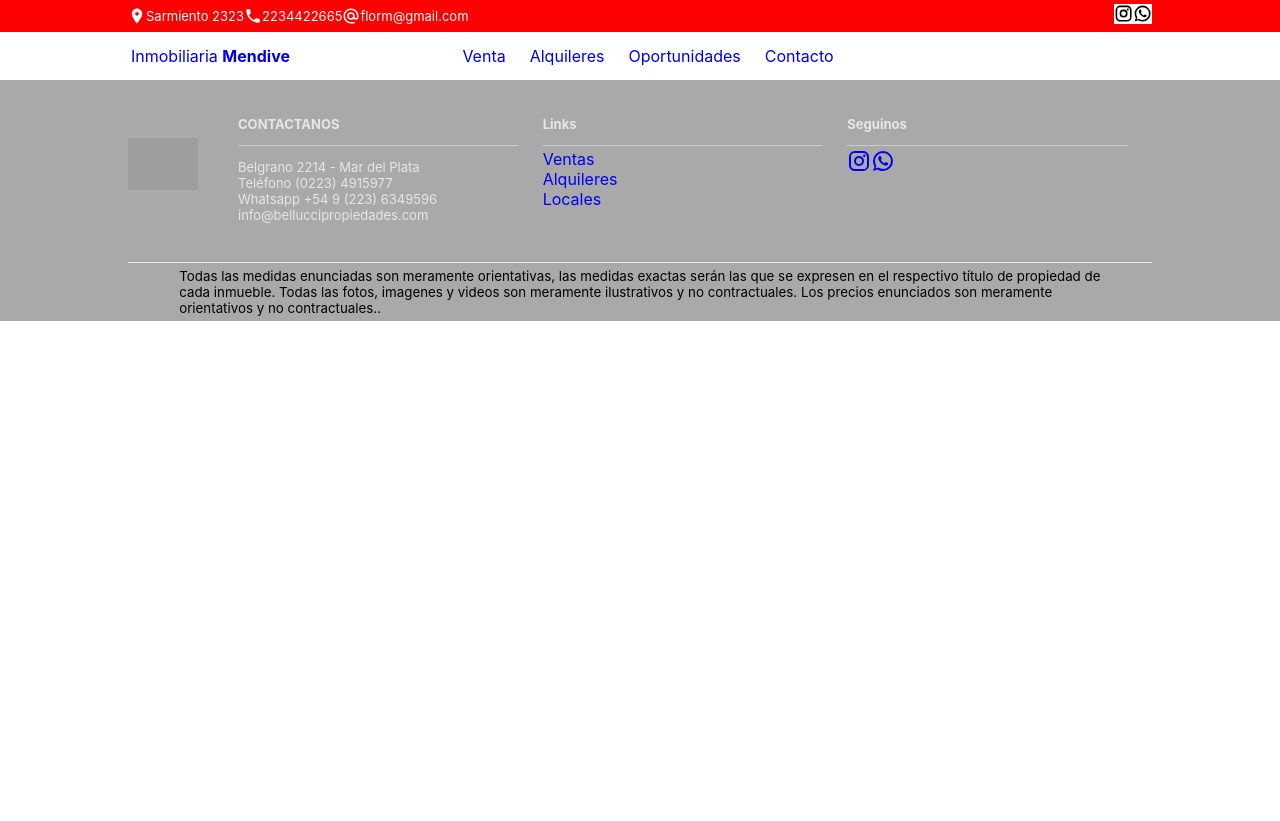
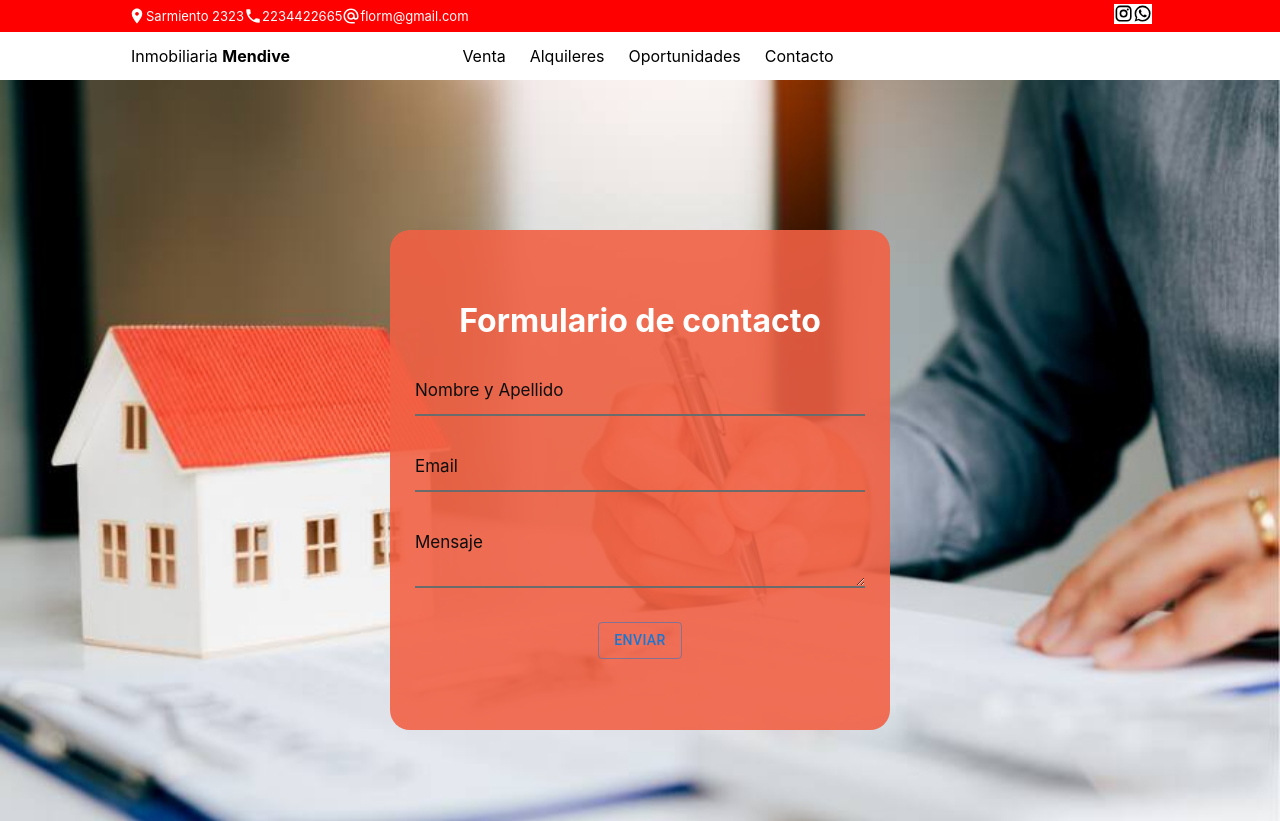
Before and after one commit to fmarcos38/Proyecto-Inmobiliaria-2, a React (Create React App) app: page /contacto in a window 1280 px wide. Shown: the top 821 px of the page. Before the commit the page ends 800 px from the top, so only its background shows below. Built offline with nearby package versions, Linux system fonts and the light colour scheme; grey boxes are pictures that could not be loaded.

Commit message:
form contact

```diff
--- a/package.json
+++ b/package.json
@@ -10,6 +10,8 @@
     "@testing-library/jest-dom": "^5.17.0",
     "@testing-library/react": "^13.4.0",
     "@testing-library/user-event": "^13.5.0",
+    "dotenv": "^16.4.5",
+    "emailjs-com": "^3.2.0",
     "react": "^18.2.0",
     "react-dom": "^18.2.0",
     "react-redux": "^9.1.2",
--- a/src/App.js
+++ b/src/App.js
@@ -7,6 +7,8 @@ import Card from './components/Card';
 import DetalleProp from './pages/DetallePropiedad';
 import PropsVenta from './pages/PropsVenta';
 import PropsAlquiler from './pages/PropsAlquiler';
+import Contactanos from './pages/Contactanos';
+import Nosotros from './pages/Nosotros';
 
 function App() {
   return (
@@ -19,8 +21,8 @@ function App() {
         <Route path='/detalle/:id' element={<DetalleProp/>}/>
         <Route path='/venta' element={<PropsVenta/>} />
         <Route path='/alquiler' element={<PropsAlquiler/>} />
-        {/*<Route path='/nosotros' element={<Nosotros/>} />
-        <Route path='/contacto' element={<ContactForm/>} /> */}
+        <Route path='/nosotros' element={<Nosotros/>} />
+        <Route path='/contacto' element={<Contactanos/>} />
 
         {/* rutas para el desarrollador */}
         <Route path='/card' element={<Card/>}/>
--- /dev/null
+++ b/src/components/FormularioContacto/index.jsx
@@ -0,0 +1,51 @@
+import React, { useRef  } from 'react';
+import emailjs from 'emailjs-com';
+import './styles.css';
+
+import Button from '@mui/material/Button';
+
+
+const FormularioContacto = () => {
+
+    const form = useRef();
+
+    const sendEmail = (e) => {
+        e.preventDefault();
+
+        emailjs.sendForm('service_s3ri20f', 'template_b41v11l', form.current, 'N02Ckz93ExVB6IuAS')
+            .then((result) => {
+                console.log(result.text);
+            }, (error) => {
+                console.log(error.text);
+            });
+    };
+
+    return (
+        <>
+            <form ref={form} onSubmit={sendEmail} className='cont-formulario'>
+                <div className='div-cont-form'>
+                    <h1>Formulario de contacto</h1>
+                    <div class="form__group field">
+                        <input required class="form__field" placeholder="Name" type="text" name='user_name' />
+                        <label class="form__label" for="name">Nombre y Apellido</label>
+                    </div>
+
+                    <div class="form__group field">
+                        <input required class="form__field" placeholder="Name" type="email" name="user_email" />
+                        <label class="form__label" for="name">Email</label>
+                    </div>
+
+                    <div class="form__group field">
+                        <textarea required class="form__field textarea-form-contacto" placeholder="Name" name="message" />
+                        <label class="form__label" for="name">Mensaje</label>
+                    </div>
+                    <div className='btn-enviar-contacto'>
+                        <Button variant="outlined" type="submit" >Enviar</Button>
+                    </div>
+                </div>
+            </form>
+        </>
+    );
+};
+
+export default FormularioContacto;
--- /dev/null
+++ b/src/components/FormularioContacto/styles.css
@@ -0,0 +1,97 @@
+.cont-formulario {
+    display: flex;
+    justify-content: center;
+    align-items: center;
+    width: 100%;
+    height: auto;
+}
+.div-cont-form {
+    display: flex;
+    flex-direction: column;
+    justify-content: center;
+    align-items: center;
+    width: 500px;
+    height: 500px;
+    color: #fff;
+    background-color: rgba(242, 97, 68, 0.893);
+    border-radius: 20px;
+}
+.div-cont-form h1 {
+    margin: 0;
+}
+.form__group {
+    position: relative;
+    padding: 20px 0 0;
+    width: 90%;
+    margin-top: 20px;
+}
+.form__field {
+    font-family: inherit;
+    width: 100%;
+    border: none;
+    border-bottom: 2px solid #6b6b6b;
+    outline: 0;
+    font-size: 17px;
+    color: #fff;
+    padding: 7px 0;
+    background: transparent;
+    transition: border-color 0.2s;
+}
+.form__field::placeholder {
+    color: transparent;
+}
+.form__field:placeholder-shown~.form__label {
+    font-size: 17px;
+    cursor: text;
+    top: 20px;
+}
+.form__label {
+    position: absolute;
+    top: 0;
+    display: block;
+    transition: 0.2s;
+    font-size: 17px;
+    color: #0d0d0d;
+    pointer-events: none;
+}
+.form__field:focus {
+    padding-bottom: 6px;
+    font-weight: 700;
+    border-width: 3px;
+    border-image: linear-gradient(to right, #faf9fb, #212021);
+    border-image-slice: 1;
+}
+.form__field:focus~.form__label {
+    position: absolute;
+    top: 0;
+    display: block;
+    transition: 0.2s;
+    font-size: 17px;
+    color: #070707;
+    font-weight: 700;
+}
+/* reset input */
+.form__field:required,
+.form__field:invalid {
+    box-shadow: none;
+}
+/* .textarea-form-contacto{
+    width: 100%;
+    height: auto;
+} */
+.btn-enviar-contacto{
+    margin-top: 30px;
+}
+
+@media screen and (max-width: 550px){
+    .cont-formulario {
+        width: 95%;
+        height: auto;
+        margin: 20px 0 20px 0;
+    }
+    .div-cont-form {
+        width: 500px;
+        height: 500px;
+        background-color: rgba(244, 84, 52, 0.942);
+    }
+}
--- a/src/components/Navbar/index.jsx
+++ b/src/components/Navbar/index.jsx
@@ -1,12 +1,11 @@
 import React, { useState } from 'react';
 import './styles.css';
-import { NavLink } from 'react-router-dom';
+import { Link, NavLink } from 'react-router-dom';
 import LocationOnIcon from '@mui/icons-material/LocationOn';
 import LocalPhoneIcon from '@mui/icons-material/LocalPhone';
 import InstagramIcon from '@mui/icons-material/Instagram';
 import WhatsAppIcon from '@mui/icons-material/WhatsApp';
 import AlternateEmailIcon from '@mui/icons-material/AlternateEmail';
-import SearchBar from '../SearchBar';
 
 
 function NavbarConRedes() {
@@ -66,12 +65,12 @@ function NavbarConRedes() {
                                 </NavLink>
                             </li>
                             <li>
-                                <NavLink to='#' >
+                                <NavLink to='/destacadas'>
                                     Oportunidades
                                 </NavLink>
                             </li>
                             <li>
-                                <NavLink to='#' >
+                                <NavLink to='/contacto' >
                                     Contacto
                                 </NavLink>
                             </li>
@@ -93,7 +92,11 @@ function NavbarConRedes() {
                             {
                                 isOpen && (
                                     <ul>
-                                        <li>Hola</li>
+                                        <li>
+                                            <Link to='/contacto'>
+                                                Contacto
+                                            </Link>
+                                        </li>
                                         <li>Pepe</li>
                                         <li>Salis?</li>
                                     </ul>
--- a/src/components/Navbar/styles.css
+++ b/src/components/Navbar/styles.css
@@ -99,7 +99,9 @@ li {
     margin-right: 1.5rem;
     color: black;
 }
-a {
+/* quito line y cambio color etiqtas a y Link */
+a, Link{
+    color: black;
     text-decoration: none;
 }
 /* col 3 */
--- /dev/null
+++ b/src/pages/Contactanos/estilos.css
@@ -0,0 +1,15 @@
+.contGralFormulario{
+    display: flex;
+    justify-content: center;
+    align-items: center;
+    height: 100vh;
+    background-image: url('../../Imagenes/fondo-1.jpeg');
+    background-size: cover;
+    background-position: center;
+}
+
+@media screen and (max-width: 550px){
+    .contGralFormulario{
+        height: auto;
+    }
+}
--- /dev/null
+++ b/src/pages/Contactanos/index.jsx
@@ -0,0 +1,14 @@
+import React from 'react'
+import FormularioContacto from '../../components/FormularioContacto'
+import './estilos.css';
+
+
+function Contactanos() {
+    return (
+        <div className='contGralFormulario'>
+            <FormularioContacto />
+        </div>
+    )
+}
+
+export default Contactanos
--- /dev/null
+++ b/src/pages/Nosotros/index.jsx
@@ -0,0 +1,9 @@
+import React from 'react'
+
+function Nosotros() {
+  return (
+    <div>Nosotros</div>
+  )
+}
+
+export default Nosotros
```
Also changed, not shown: src/Imagenes/fondo-1.jpeg (added), src/pages/Nosotros/estilos.css (added), 1 other file (tests, documents, lock files or other folders).
